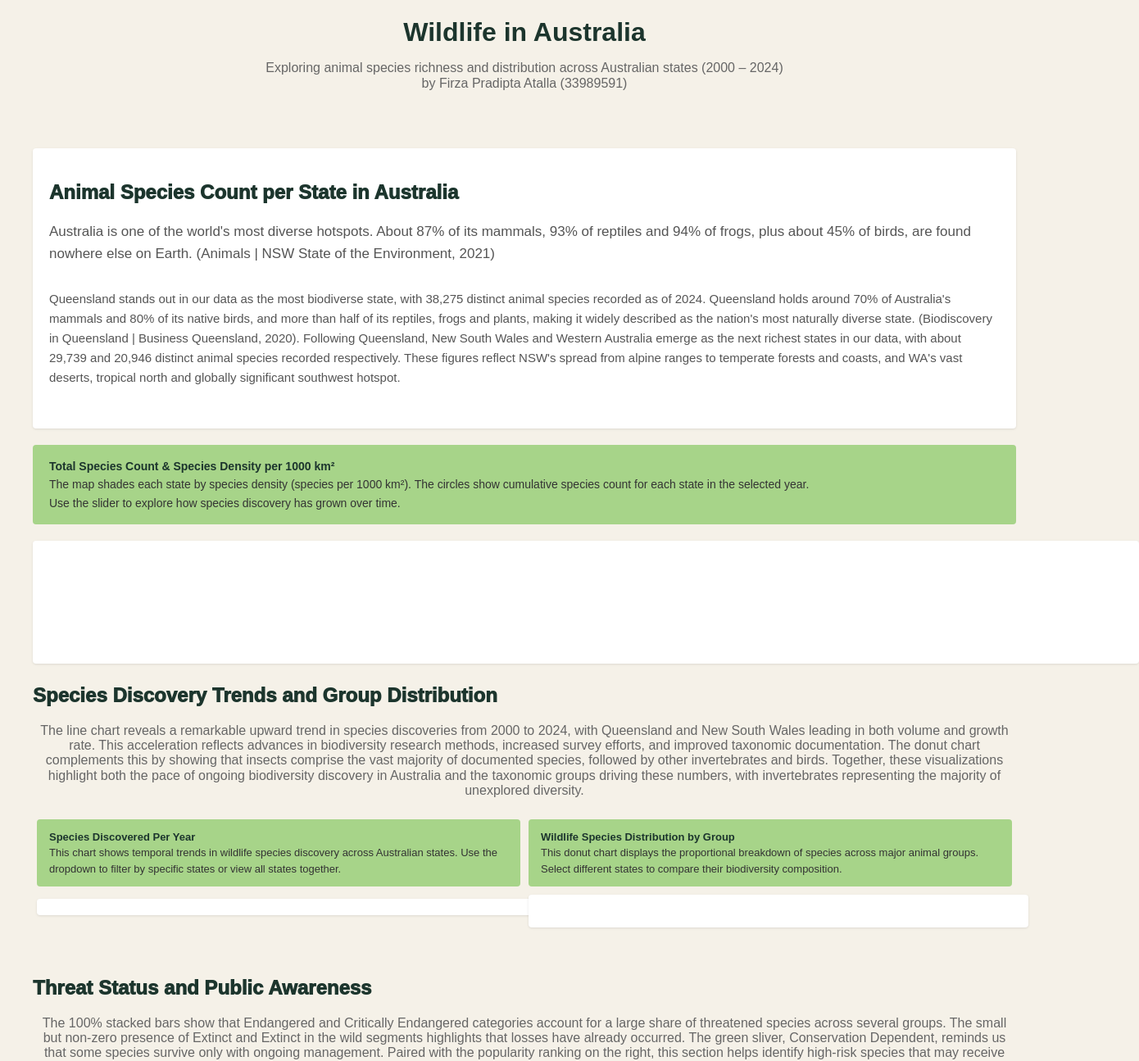
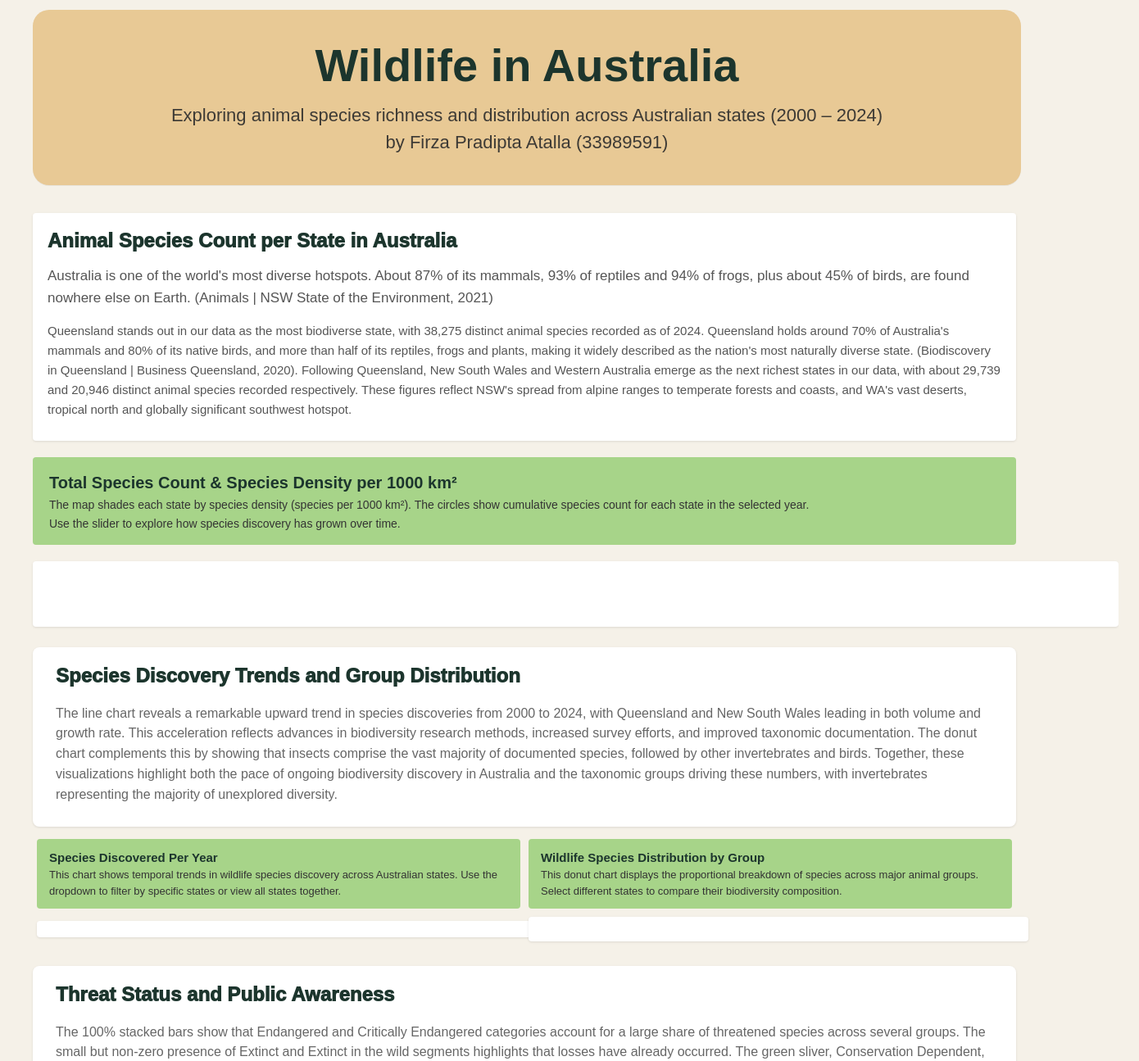
Before and after one commit to frzatla/3179-Visualisation2, a plain HTML site: page index.html in a window 1280 px wide. Shown: the part 20-1315 px from the top of the page at 82% size, 1390 px wide, since content can reach past the window. Drawn offline with nearby package versions, Linux system fonts and the light colour scheme; a script that the page names is missing.

Commit message:
Add new styles for header and text sections

```diff
--- a/css/styles.css
+++ b/css/styles.css
@@ -27,6 +27,38 @@ p {
   margin-bottom: 30px;
 }
 
+.header-wrap{
+  background: transparent;
+  padding: 32px 0 24px;
+  margin-top: -20px;
+  margin-bottom: -30px;
+}
+
+.header-grid{
+  background: #E8C995;
+  width: min(1150px, 95vw);
+  margin: 0 auto;
+  border-radius: 20px;
+  padding: 36px 28px;
+  text-align: center;
+  color: #111;
+  box-shadow: 0 1px 0 rgba(0,0,0,.06);
+}
+
+.header-grid h1{
+  margin: 0 0 12px;
+  font-size: clamp(28px, 5vw, 56px);
+  font-weight: 800;
+}
+
+.header-grid p{
+  margin: 0;
+  font-size: clamp(14px, 2.3vw, 22px);
+  line-height: 1.5;
+  color: #2b2b2b;
+  opacity: .9;
+}
+
 .page {
   max-width: 1200px;
   margin: 0 auto;
@@ -41,26 +73,32 @@ p {
 }
 
 #vis1 {
-  padding: 75px;
-  gap: -10px;
+  padding: 30px 50px;
+  padding-left: 75px;
+  padding-top: 50px;
+  margin-left: auto;
+  margin-right: auto;
+}
+
+.vis1-text {
+  margin-bottom: 40px;
+
 }
 
 #vis2 {
   text-align: center;
-  margin-top: 0px;
-  padding-top: 30px;
-}
-
-#vis2 .vega-embed {
-  display: inline-block;
+  margin-top: 5px;
+  padding-top: 20px;
+  padding-left: 10px;
 }
 
 #vis4 {
-  margin-top: -10px;
+  margin-top: 0px;
 }
 
 #vis5 {
-  margin-top: -10px;
+  margin-top: 0px;
+  max-width: fit-content;
 }
 
 .pure-g {
@@ -68,14 +106,25 @@ p {
 }
 
 .map-grid {
-  margin-bottom: 5px;
+  margin-bottom: 10px;
+  border-spacing: 20px;
 }
 
 .text-section {
   background: white;
   border-radius: 4px;
-  padding: 20px;
+  padding: 14px 18px;
   box-shadow: 0 1px 3px rgba(0, 0, 0, 0.1);
+  margin-top: 0px;
+}
+
+.text-section h2{
+  margin: 6px 0 10px;
+}
+
+.text-section p{
+  margin: 8px 0 12px;
+  line-height: 1.55;
 }
 
 .text-section p {
@@ -97,6 +146,44 @@ p {
   font-size: 13px;
 }
 
+.text-section-species {
+  background: #fff;
+  border-radius: 8px;
+  padding: 20px 28px;
+  padding-top: 1px;
+  margin-top: 15px;
+  margin-bottom: 20px;
+  box-shadow: 0 1px 3px rgba(0,0,0,.1);
+}
+
+.text-section-species p {
+  text-align: left;
+}
+
+.text-section-species .section-description {
+  margin: 10px 0 6px;
+  line-height: 1.55;
+}
+
+.text-section-endangered {
+  background: #fff;
+  border-radius: 8px;
+  padding: 20px 28px;
+  padding-top: 1px;
+  margin-top: -10px;
+  margin-bottom: 20px;
+  box-shadow: 0 1px 3px rgba(0,0,0,.1);
+}
+
+.text-section-endangered p {
+  text-align: left;
+}
+
+.text-section-endangered .section-description {
+  margin: 10px 0 6px;
+  line-height: 1.55;
+}
+
 .map-notes {
   background-color: #A7D489;
   border-radius: 4px;
@@ -110,7 +197,8 @@ p {
 
 .map-notes strong {
   color: #1C352D;
-  font-weight: 700;
+  font-weight: 800;
+  font-size: 20px;
 }
 
 .chart-notes {
@@ -126,7 +214,8 @@ p {
 
 .chart-notes strong {
   color: #1C352D;
-  font-weight: 700;
+  font-weight: 800;
+  font-size: 15px;
 }
 
 .donut-chart-notes {
@@ -154,3 +243,24 @@ p {
   font-size: 12px;
   color: #666;
 }
+
+.sources-wrap{
+  padding: 10px 0 0;
+  margin-top: -20px;
+}
+
+.source-single{
+  background:#E8C995;
+  border-radius:16px;
+  padding:14px 18px;
+  box-shadow:0 1px 0 rgba(0,0,0,.06);
+  color:#1C352D;
+}
+
+.source-single p{
+  margin:0;
+  text-align:left;
+  line-height:1.55;
+  color:#2b2b2b;
+  font-size:13px;
+}
```
